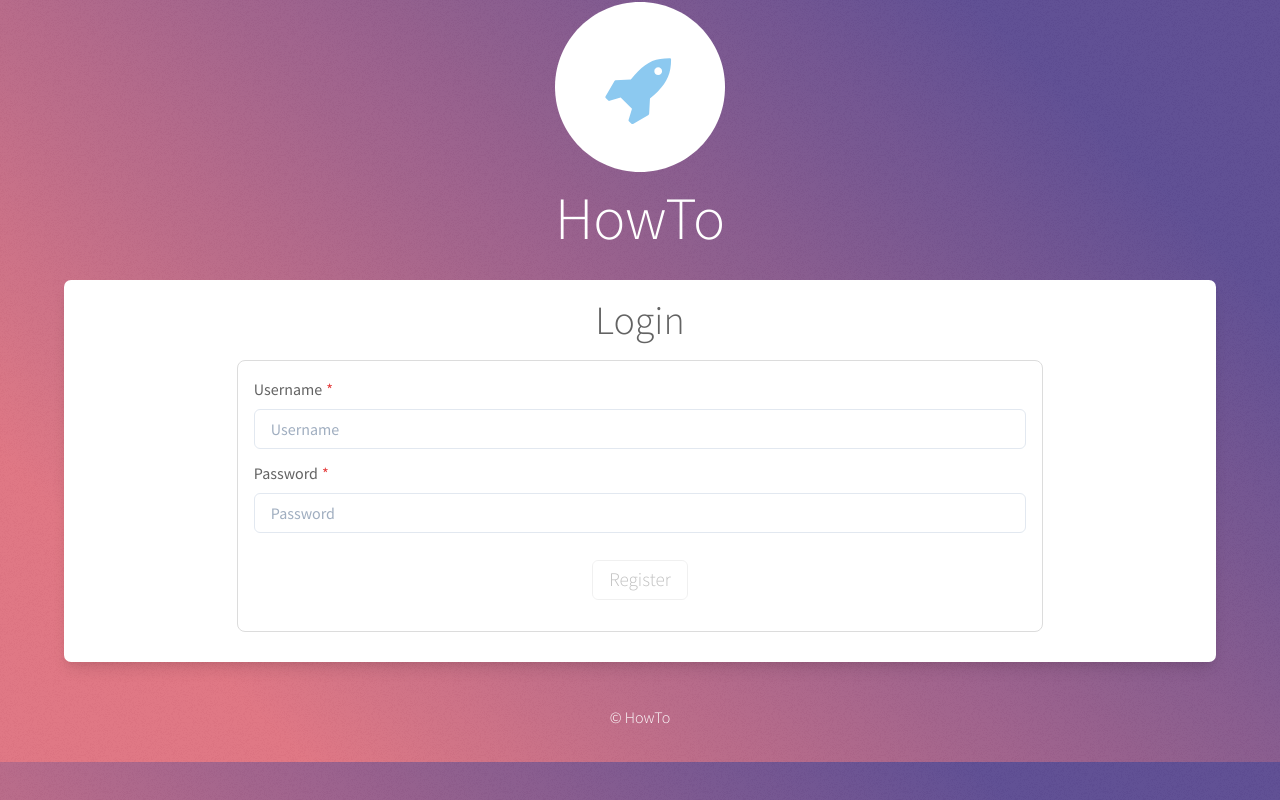
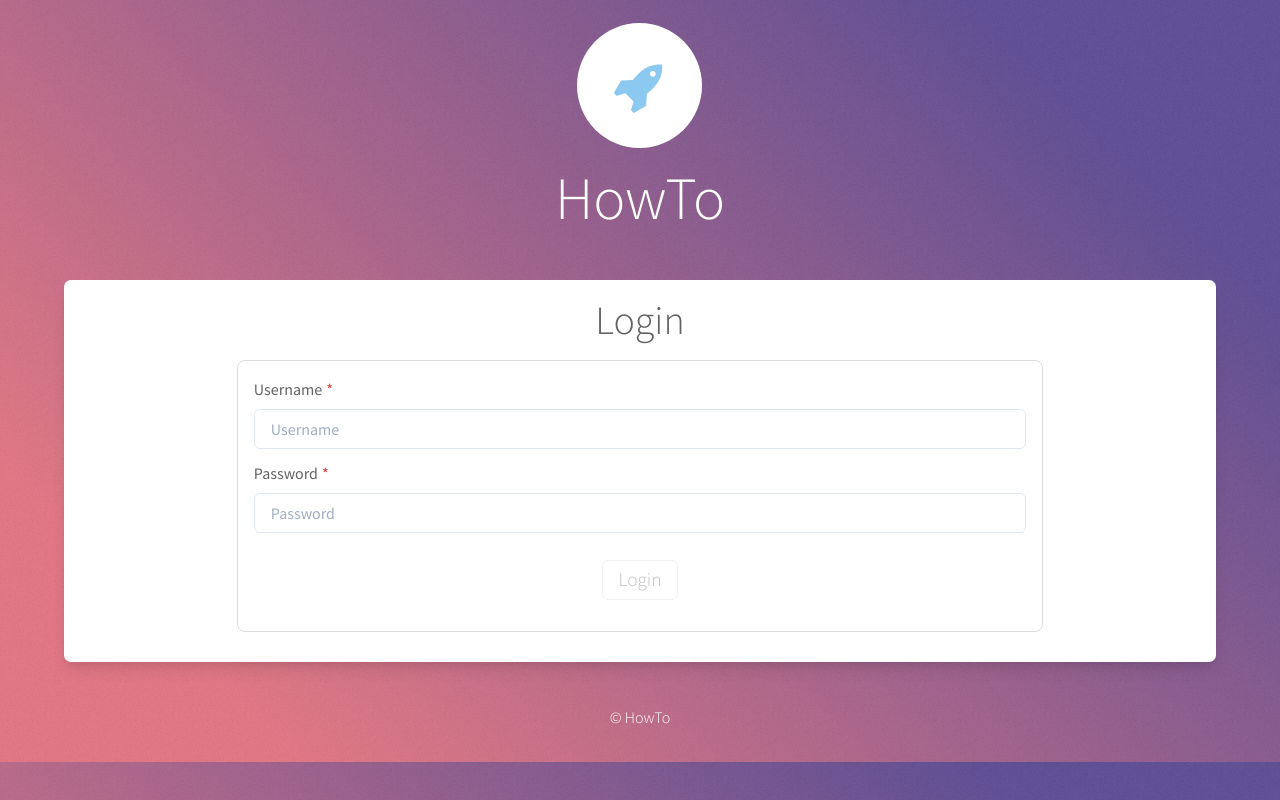
Before and after one commit to leachtucker/howto-frontend, a React (Create React App) app: page / in a window 1280 px wide. Built offline with nearby package versions, Linux system fonts and the light colour scheme.

Commit message:
Fixed some margin issues in the header

```diff
--- a/src/App.js
+++ b/src/App.js
@@ -4,10 +4,9 @@ import './App.css';
 import {
   Box,
   Center,
-  Stack,
+  Flex,
   Image,
   Heading,
-  Spacer,
   Text
 } from '@chakra-ui/react';
 
@@ -23,19 +22,18 @@ function App(props) {
   return (
     <div className="App">
       <Center w="fit-content" height="250px" margin="0 auto" marginBottom="30px">
-        <Stack>
-          <Image src={logo} alt="Logo"/>
-          <Spacer />
+        <Flex flexDirection="column" alignItems="center" >
+          <Image src={logo} alt="Logo" boxSize="125px" marginBottom="20px" />
           <Heading as="h1" size="3xl" fontWeight="300" color="white">HowTo</Heading>
-        </Stack>
+        </Flex>
       </Center>
       <Box color="text.400" bgColor="white" boxShadow="lg" width="90%" maxWidth="1350px" margin="0 auto" borderRadius="7px !important" paddingBottom="10px">
         {fetchTokenLocal() &&
           <Nav />
         }
+        <Login />
         {/* <Feed /> */}
         {/* <NewPost /> */}
-        <Login />
         {/* <Signup /> */}
         {/* <NewPost /> */}
       </Box>
--- a/src/components/LoginForm.js
+++ b/src/components/LoginForm.js
@@ -50,7 +50,7 @@ function LoginForm() {
                         type="submit"
                         isDisabled={isButtonDisabled}
                     >
-                        Register
+                        Login
                     </LinkButton>
                 </Center>
             </Stack>
```
